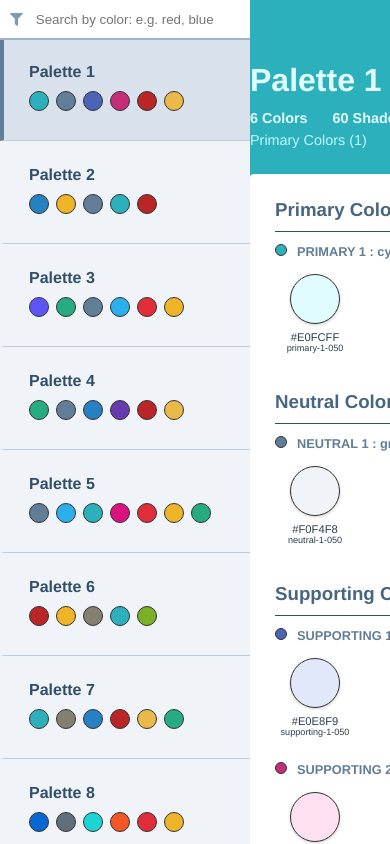
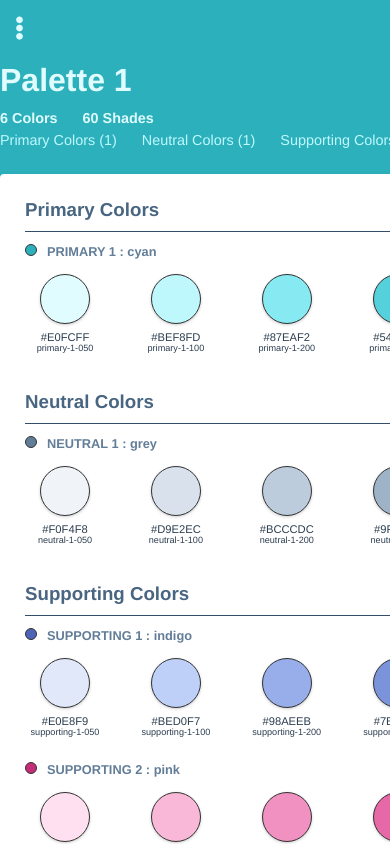
Before and after one commit to AndersonLance/color-picker, a Vue app: page /#/ in a window 390 px wide. Built offline with nearby package versions, Linux system fonts and the light colour scheme.

Commit message:
Started work on responsive design for menu

```diff
--- a/src/main.js
+++ b/src/main.js
@@ -10,10 +10,11 @@ import { faTimesCircle } from '@fortawesome/free-solid-svg-icons'
 import { faFileExport } from '@fortawesome/free-solid-svg-icons'
 import { faFilter } from '@fortawesome/free-solid-svg-icons'
 import { faTimes } from '@fortawesome/free-solid-svg-icons'
+import { faEllipsisV } from '@fortawesome/free-solid-svg-icons'
 import { FontAwesomeIcon } from '@fortawesome/vue-fontawesome'
 
 // Add 'faCog' to library object
-library.add(faCog, faCopy, faTimesCircle, faFileExport, faFilter, faTimes);
+library.add(faCog, faCopy, faTimesCircle, faFileExport, faFilter, faTimes, faEllipsisV);
 
 // Register 'FontAwesomeIcon' as a global component
 Vue.component('font-awesome-icon', FontAwesomeIcon);
--- a/src/views/Home.vue
+++ b/src/views/Home.vue
@@ -11,6 +11,9 @@
       v-on:setActivePaletteId="setActivePaletteId"
     />
     <div id="mainContent">
+      <div id="sidebarBtn" :style="{'color':activeColor.Primary[0]['primary-1-050']}">
+        <font-awesome-icon icon="ellipsis-v" />
+      </div>
       <ActivePaletteViewer
         :palettes="palettes"
         :activePaletteId="activePaletteId"
@@ -124,6 +127,15 @@ export default {
 
 <style lang="scss" scoped>
 
+#sidebarBtn {
+  position: absolute;
+  left: 15px;
+  top: 15px;
+  font-size: 1.5rem;
+  display: none; // Hidden by default
+  cursor: pointer;
+}
+
 .palette-sidebar {
   height: 100vh;
   width: 250px;
@@ -151,4 +163,19 @@ export default {
   color: $neutral-1-200;
 }
 
+@media only screen and (max-width: 1429px) {
+
+  .palette-sidebar {
+    display: none; // Hide sidebar on smaller screen sizes
+  }
+
+  #mainContent {
+    margin-left: 0px;
+  }
+
+  #sidebarBtn {
+    display: block;
+  }
+}
+
 </style>
```
